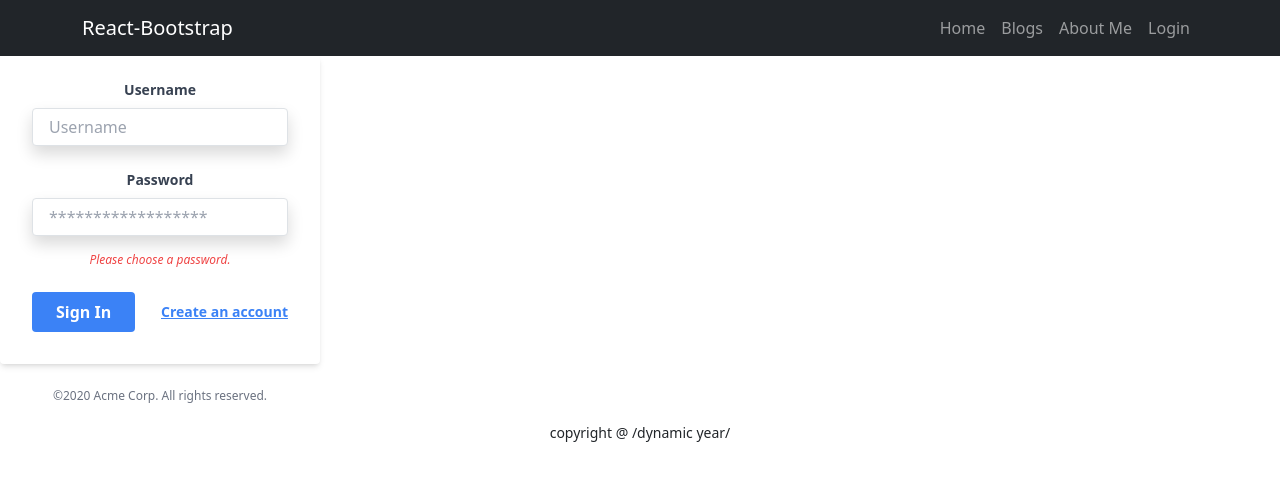
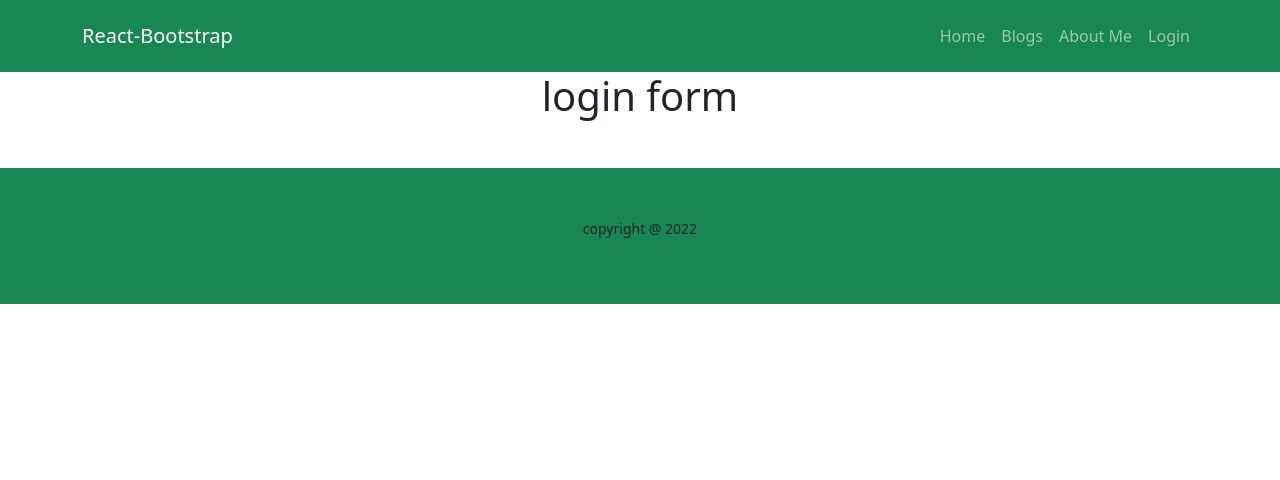
Before and after one commit to Shimu21/assignment-10-client, a React (Create React App) app: page /login in a window 1280 px wide. Shown: the top 480 px of the page. Built offline with nearby package versions, Linux system fonts and the light colour scheme.

Commit message:
design implemented

```diff
--- a/src/Pages/About/About.js
+++ b/src/Pages/About/About.js
@@ -3,7 +3,14 @@ import React from 'react';
 const About = () => {
     return (
         <div>
-            <h2>This is about</h2>
+            <h1>About Me</h1>
+            <div>
+                <img src="" alt="" />
+            </div>
+            <div>
+                <p>This is Shimu Akter Shipa, I am going to be a junior Web Developer soon.</p>
+            </div>
+
         </div>
     );
 };
--- a/src/Pages/Home/Service/Service.js
+++ b/src/Pages/Home/Service/Service.js
@@ -9,7 +9,7 @@ const Service = ({ service }) => {
             <h2>{name}</h2>
             <p>Price: {price}</p>
             <p><small>{description}</small></p>
-            <button>Order Now: {name}</button>
+            <button className='btn btn-success'>Order Now: {name}</button>
 
         </div>
     );
--- a/src/Pages/Home/Services/Services.css
+++ b/src/Pages/Home/Services/Services.css
@@ -1,6 +1,8 @@
 .services-title {
     text-align: center;
-    color: blue;
+    color: darkgreen;
+    margin: 50px;
+    padding-top: 20px;
 }
 
 .services-container {
--- a/src/Pages/Login/Login/Login.js
+++ b/src/Pages/Login/Login/Login.js
@@ -3,33 +3,8 @@ import { Link } from 'react-router-dom';
 
 const Login = () => {
     return (
-        <div className="w-full max-w-xs">
-            <form className="bg-white shadow-md rounded px-8 pt-6 pb-8 mb-4">
-                <div className="mb-4">
-                    <label className="block text-gray-700 text-sm font-bold mb-2" for="username">
-                        Username
-                    </label>
-                    <input className="shadow appearance-none border rounded w-full py-2 px-3 text-gray-700 leading-tight focus:outline-none focus:shadow-outline" id="username" type="text" placeholder="Username" />
-                </div>
-                <div className="mb-6">
-                    <label className="block text-gray-700 text-sm font-bold mb-2" for="password">
-                        Password
-                    </label>
-                    <input className="shadow appearance-none border border-red-500 rounded w-full py-2 px-3 text-gray-700 mb-3 leading-tight focus:outline-none focus:shadow-outline" id="password" type="password" placeholder="******************" />
-                    <p className="text-red-500 text-xs italic">Please choose a password.</p>
-                </div>
-                <div className="flex items-center justify-between">
-                    <button className="bg-blue-500 hover:bg-blue-700 text-white font-bold py-2 px-4 rounded focus:outline-none focus:shadow-outline" type="button">
-                        Sign In
-                    </button>
-                    <Link className="inline-block align-baseline font-bold text-sm text-blue-500 hover:text-blue-800" to="/register">
-                        Create an account
-                    </Link>
-                </div>
-            </form>
-            <p className="text-center text-gray-500 text-xs">
-                &copy;2020 Acme Corp. All rights reserved.
-            </p>
+        <div>
+            <h1>login form</h1>
         </div>
     );
 };
--- a/src/Pages/Shared/Footer/Footer.js
+++ b/src/Pages/Shared/Footer/Footer.js
@@ -1,9 +1,12 @@
 import React from 'react';
 
 const Footer = () => {
+    const today = new Date();
+    const year = today.getFullYear();
+
     return (
-        <footer>
-            <p><small>copyright @ /dynamic year/</small></p>
+        <footer className='bg-success pt-5 py-5 text-center mt-5'>
+            <p><small>copyright @ {year}</small></p>
         </footer>
     );
 };
--- a/src/Pages/Shared/Header/Header.css
+++ b/src/Pages/Shared/Header/Header.css
@@ -0,0 +1,4 @@
+.navbar {
+    background-color: darkblue;
+    color: white;
+}
--- a/src/Pages/Shared/Header/Header.js
+++ b/src/Pages/Shared/Header/Header.js
@@ -5,13 +5,13 @@ import { Link } from 'react-router-dom';
 const Header = () => {
     return (
         <header>
-            <Navbar collapseOnSelect expand="lg" bg="dark" variant="dark">
+            <Navbar collapseOnSelect expand="lg" bg="success" variant="dark">
                 <Container>
                     <Navbar.Brand href="#home">React-Bootstrap</Navbar.Brand>
                     <Navbar.Toggle aria-controls="responsive-navbar-nav" />
                     <Navbar.Collapse id="responsive-navbar-nav">
                         <Nav className="me-auto"></Nav>
-                        <Nav>
+                        <Nav className='navbar'>
                             <Nav.Link as={Link} to="/home">Home</Nav.Link>
                             <Nav.Link as={Link} to="/blogs">Blogs</Nav.Link>
                             <Nav.Link as={Link} to="/about">About Me</Nav.Link>
--- a/src/index.css
+++ b/src/index.css
@@ -9,7 +9,6 @@ body {
     sans-serif;
   -webkit-font-smoothing: antialiased;
   -moz-osx-font-smoothing: grayscale;
-  background-color: lightblue;
 }
 
 code {
```
Also changed, not shown: src/Pages/About/About.css (added).
